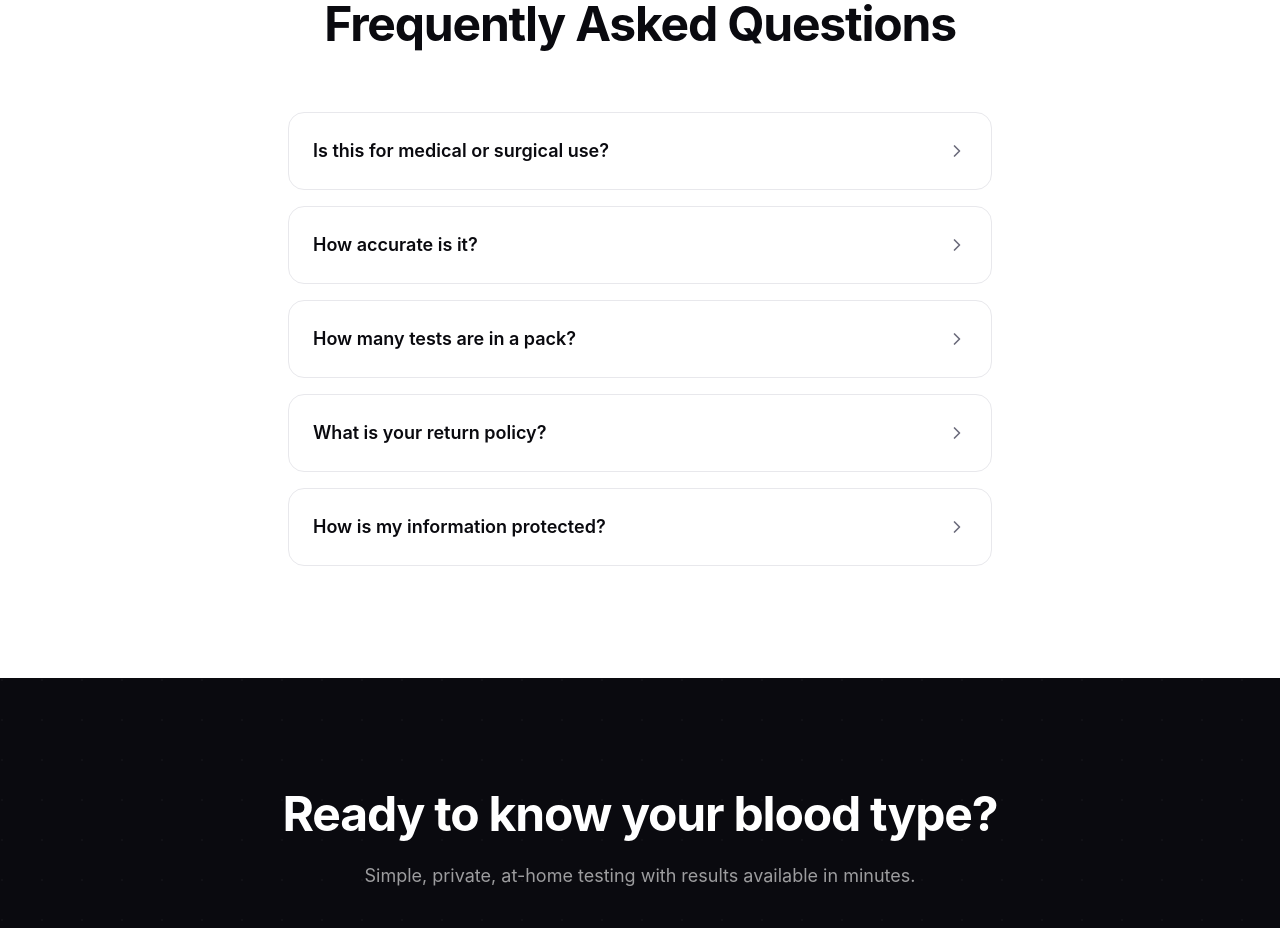
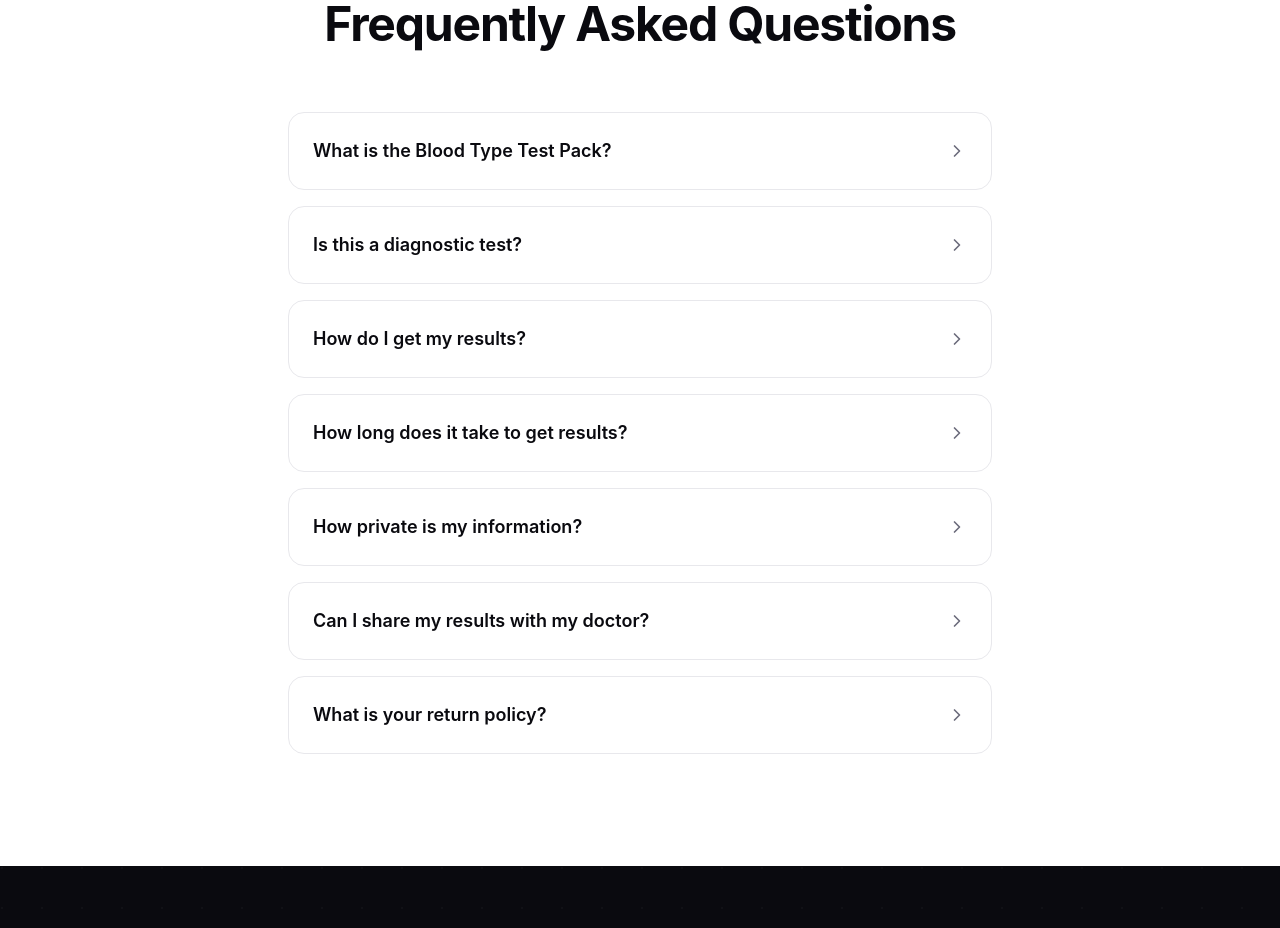
Before and after one commit to islam-vlb/precisionbloodtypelab1, a Next.js app: page / in a window 1280 px wide. Shown: the part 4860-5788 px from the top of the page. Built offline with nearby package versions, Linux system fonts and the light colour scheme.

Commit message:
Update test kit FAQs

```diff
--- a/src/app/page.tsx
+++ b/src/app/page.tsx
@@ -62,24 +62,32 @@ export default function HomePage() {
 
   const faqs = [
     {
-      q: 'Is this for medical or surgical use?',
-      a: 'No. This product is intended for general informational and educational purposes. It is not intended for use prior to blood transfusion, surgery, or medical procedures. Always confirm your blood type through a licensed medical professional before any medical decision.',
+      q: 'What is the Blood Type Test Pack?',
+      a: 'It is an at-home wellness kit that gives you an informational reading of your ABO and Rh blood type. Everything you need is included in the pack, and the reading is available within minutes when the instructions are followed.',
     },
     {
-      q: 'How accurate is it?',
-      a: 'The test is designed to provide a reliable indication of your ABO and Rh blood type when used correctly. However, it is intended for informational use only and should not replace laboratory blood typing performed by a healthcare provider.',
+      q: 'Is this a diagnostic test?',
+      a: 'No. This is an informational and general wellness tool. It is not a diagnostic device and is not intended to diagnose, treat, cure, or prevent any disease or condition.',
     },
     {
-      q: 'How many tests are in a pack?',
-      a: 'Each pack includes multiple tests so you can confirm your results or test additional family members. The exact count is listed on the product packaging.',
+      q: 'How do I get my results?',
+      a: 'Follow the enclosed instructions to complete your at-home reading. Your informational result is available within minutes, right where you are.',
+    },
+    {
+      q: 'How long does it take to get results?',
+      a: 'Results are available within minutes. Once you complete the steps included with your pack, your informational reading is ready right away.',
+    },
+    {
+      q: 'How private is my information?',
+      a: 'Your kit ships in discreet, unmarked packaging. Personal information will not be shared with third parties, and we only collect the information necessary to process and ship your order.',
+    },
+    {
+      q: 'Can I share my results with my doctor?',
+      a: 'Yes. You can bring your at-home reading to discuss as part of a broader conversation with a qualified healthcare provider.',
     },
     {
       q: 'What is your return policy?',
       a: 'We accept returns within 30 days of the date received. Please see our Refund Policy for full details.',
-    },
-    {
-      q: 'How is my information protected?',
-      a: 'Personal information will not be shared with Third Parties. We only collect the information necessary to process and ship your order.',
     },
   ]
 
--- a/src/app/product/[slug]/page.tsx
+++ b/src/app/product/[slug]/page.tsx
@@ -24,20 +24,32 @@ export default function ProductPage({ params }: { params: Promise<{ slug: string
 
   const faqs = [
     {
-      q: 'Is this for medical or surgical use?',
-      a: 'No. This product is intended for general informational and educational purposes. It is not intended for use prior to blood transfusion, surgery, or medical procedures. Always confirm your blood type through a licensed medical professional before any medical decision.',
+      q: 'What is the Blood Type Test Pack?',
+      a: 'It is an at-home wellness kit that gives you an informational reading of your ABO and Rh blood type. Everything you need is included in the pack, and the reading is available within minutes when the instructions are followed.',
     },
     {
-      q: 'How many tests are in a pack?',
-      a: 'Each pack includes multiple tests so you can confirm your results or test additional family members. The exact count is listed on the product packaging.',
+      q: 'Is this a diagnostic test?',
+      a: 'No. This is an informational and general wellness tool. It is not a diagnostic device and is not intended to diagnose, treat, cure, or prevent any disease or condition.',
+    },
+    {
+      q: 'How do I get my results?',
+      a: 'Follow the enclosed instructions to complete your at-home reading. Your informational result is available within minutes, right where you are.',
+    },
+    {
+      q: 'How long does it take to get results?',
+      a: 'Results are available within minutes. Once you complete the steps included with your pack, your informational reading is ready right away.',
+    },
+    {
+      q: 'How private is my information?',
+      a: 'Your kit ships in discreet, unmarked packaging. Personal information will not be shared with third parties, and we only collect the information necessary to process and ship your order.',
+    },
+    {
+      q: 'Can I share my results with my doctor?',
+      a: 'Yes. You can bring your at-home reading to discuss as part of a broader conversation with a qualified healthcare provider.',
     },
     {
       q: 'What is your return policy?',
       a: 'We accept returns within 30 days of the date received. Please see our Refund Policy for full details.',
-    },
-    {
-      q: 'How is my information protected?',
-      a: 'Personal information will not be shared with Third Parties. We only collect the information necessary to process and ship your order.',
     },
   ]
 
```
